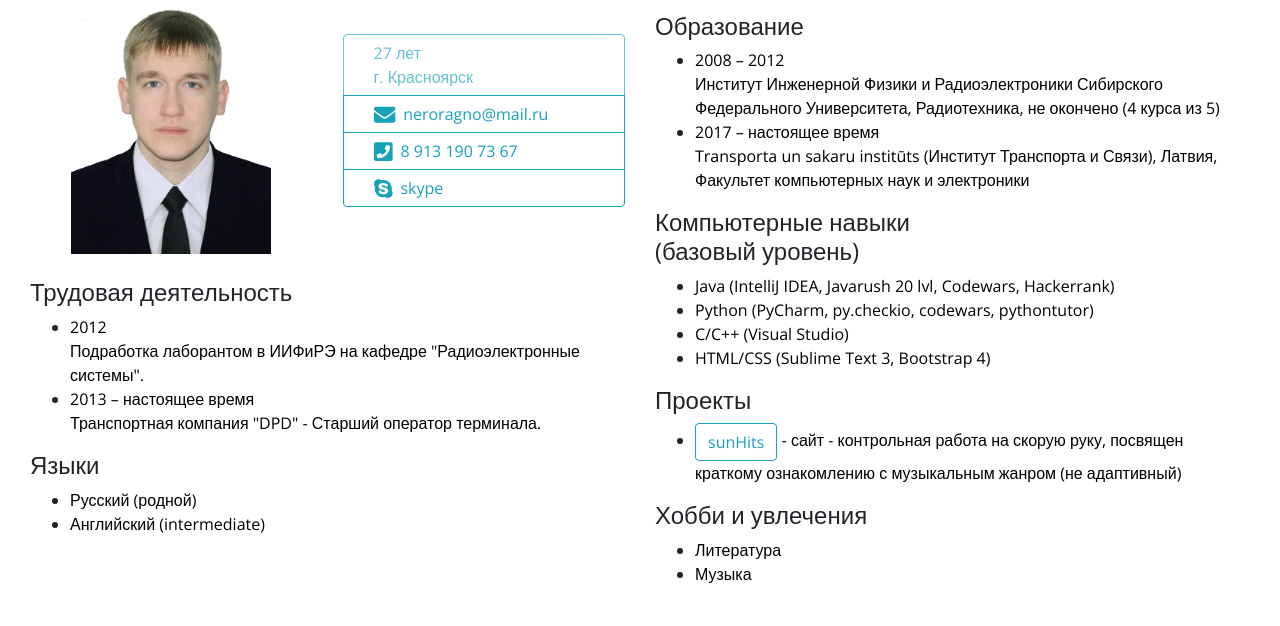
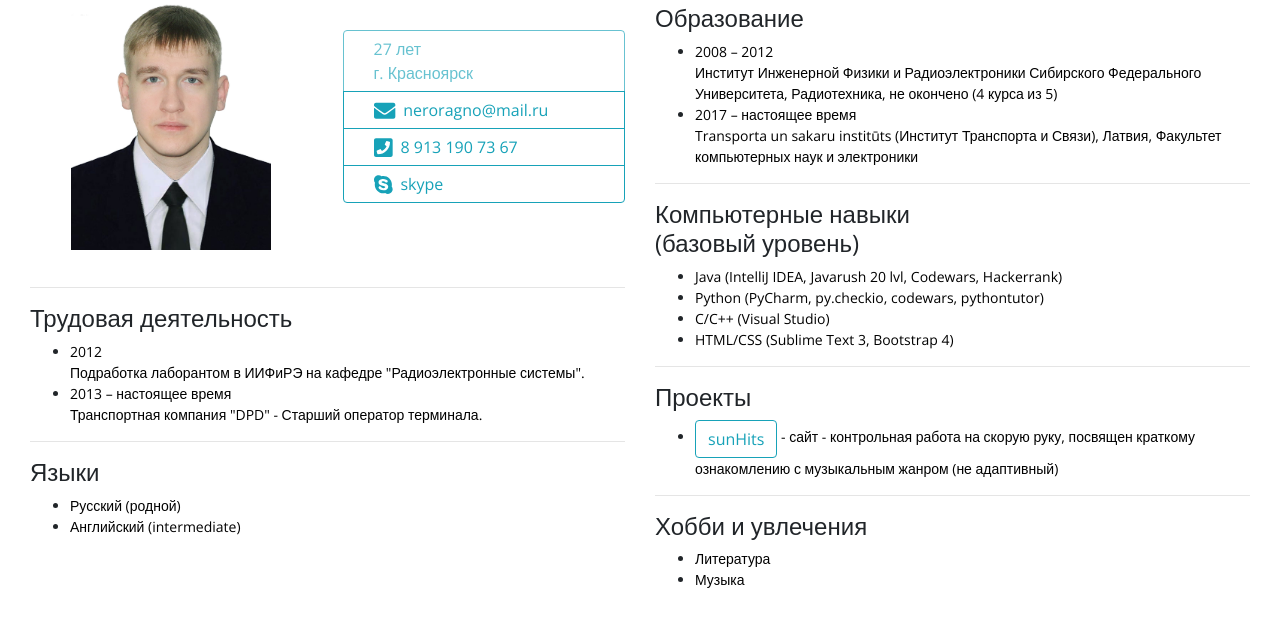
Before and after one commit to sammyjankins/sammyjankins.github.io, a plain HTML site: page index.html in a window 1280 px wide. Shown: the part 72-698 px from the top of the page. Drawn offline with nearby package versions, Linux system fonts and the light colour scheme.

Commit message:
17022018

```diff
--- a/index.html
+++ b/index.html
@@ -56,14 +56,14 @@
     </div>
 
   </nav>
-  <div class="container-fluid wdwd">
+  <div class="container-fluid">
     <div class="row">
-      <div class="col-md-6 left wdwd">
+      <div class="col-md-6 left">
         <div class="row align-items-center">
           <div class="col-sm-6 wdwd parentimg">
             <img src="img/DSCN9450.JPG" class = 'img' width='200'>
           </div>
-          <div class="col-sm-6 wdwd">
+          <div class="col-sm-6">
             <div class="btn-group-vertical" style='width:100%'>
               <button type='button' class="btn btn-outline-info" disabled>27 лет<br>
                 г. Красноярск<br></button>
@@ -74,13 +74,15 @@
             </div>
           </div> <br>
           <div class="row">
-            <div class="col-md-12 wdwd">
+            <div class="col-md-12">
+              <hr>
               <h4>Трудовая деятельность</h4>
               <ul>
                 <li><span>2012 <br> Подработка лаборантом в ИИФиРЭ на кафедре "Радиоэлектронные системы".</span></li>
                 <li><span>2013 &ndash; настоящее время <br> Транспортная компания "DPD" - Старший оператор терминала.</span>
                 </li>
               </ul>
+              <hr>
               <h4>Языки</h4>
               <ul>
                 <li><span>Русский (родной)</span></li>
@@ -89,7 +91,7 @@
             </div>
           </div>
         </div>
-        <div class="col-md-6 right wdwd">
+        <div class="col-md-6 right">
           <br>
           <h4>Образование</h4>
           <ul>
@@ -98,6 +100,7 @@
             <li><span>2017 &ndash; настоящее время <br> Transporta un sakaru institūts (Институт Транспорта и Связи), Латвия, Факультет компьютерных наук и электроники</span>
             </li>
           </ul>
+          <hr>
           <h4>Компьютерные навыки <br>
           (базовый уровень)</h4>
           <ul>
@@ -106,13 +109,13 @@
             <li><span>C/C++ (Visual Studio)</span></li>
             <li><span>HTML/CSS (Sublime Text 3, Bootstrap 4)</span></li>
           </ul>
-
+          <hr>
           <h4>Проекты</h4>
           <ul>
             <li><span><a href="https://sammyjankins.github.io/sunHits/index.html" class="btn btn btn-outline-info" role="button">sunHits</a> - сайт - контрольная работа  на скорую руку, посвящен краткому ознакомлению с музыкальным жанром (не адаптивный)</span>
             </li>
           </ul>
-
+          <hr>
           <h4>Хобби и увлечения</h4>
           <ul>
             <li><span>Литература</span></li>
--- a/style.css
+++ b/style.css
@@ -1,6 +1,6 @@
 body{
 	font-family: 'Open Sans', sans-serif;
-	font-size: 16px;
+	font-size: 14px;
 	font-weight: normal;
 }
 
```
